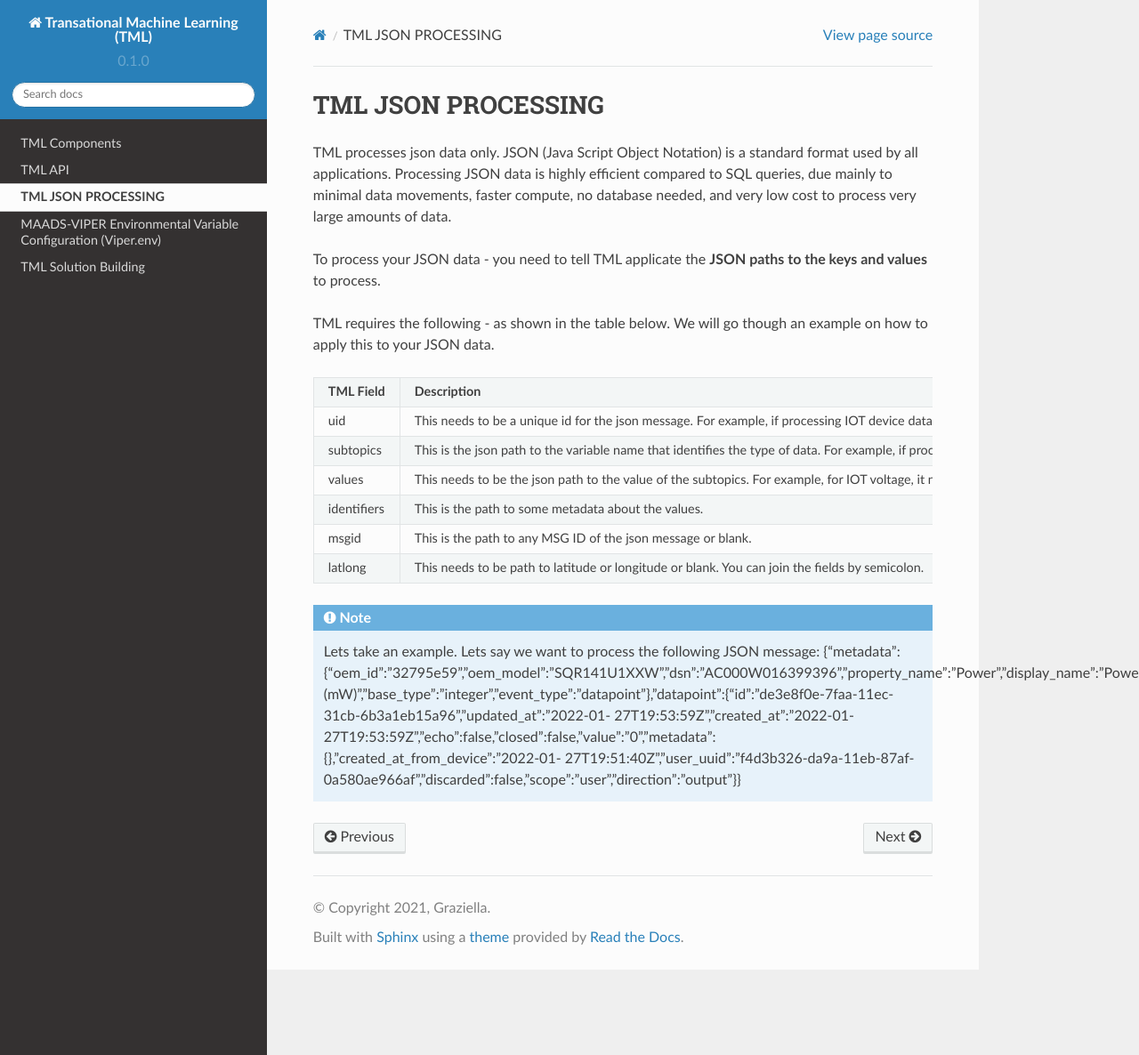
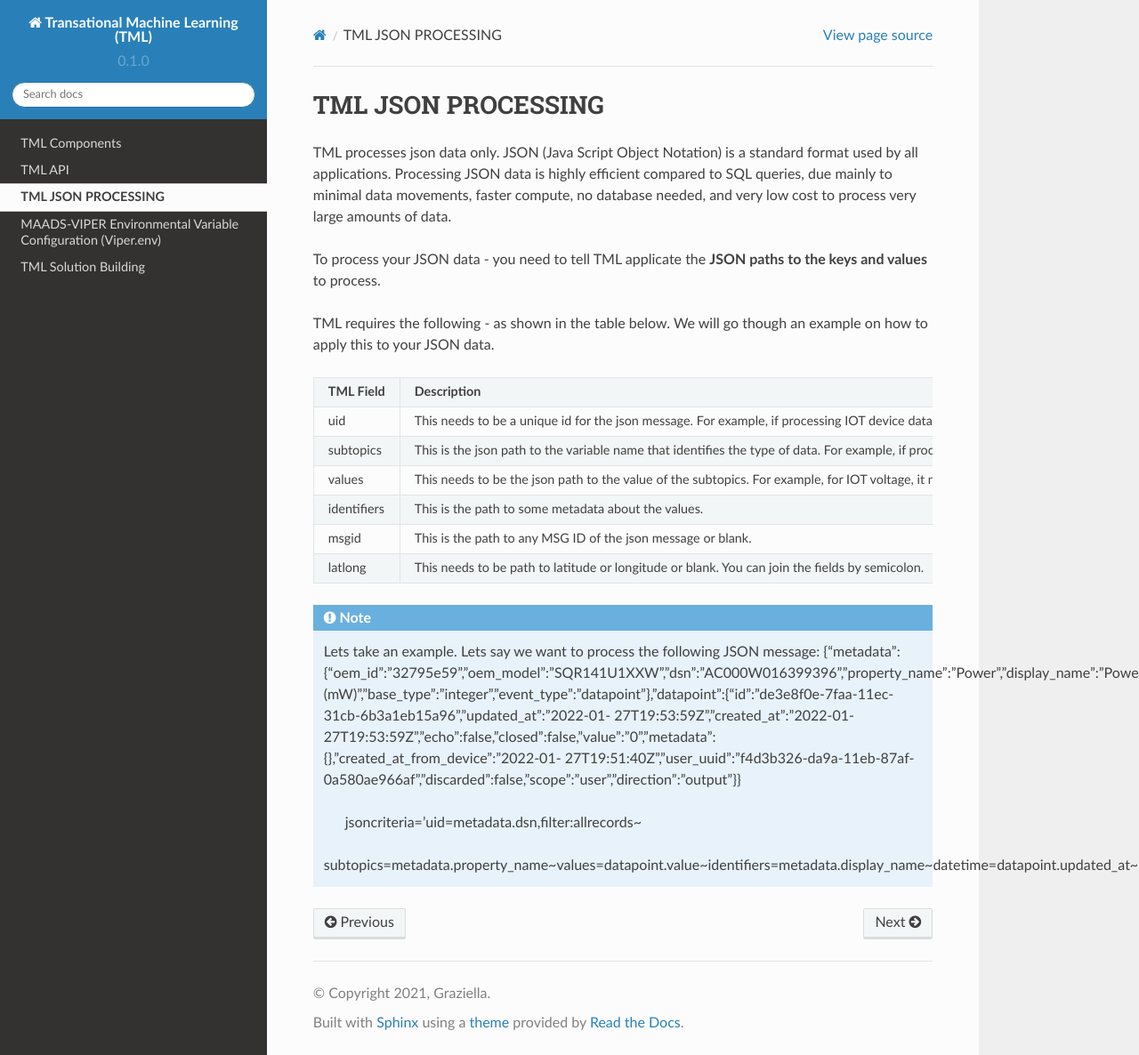
Before and after one commit to smaurice101/readthedocs, a Sphinx documentation site: the page built from docs/source/jsonprocessing.rst, in a window 1280 px wide and 1186 px high. Shown: the whole window at 89% size. Built offline with Sphinx 7.4.7 and the Read the Docs theme 2.0.0, drawn with Linux system fonts in a browser that asks for light colours.

Commit message:
Update jsonprocessing.rst

```diff
--- a/docs/source/jsonprocessing.rst
+++ b/docs/source/jsonprocessing.rst
@@ -30,3 +30,11 @@ TML requires the following - as shown in the table below. We will go though an e
    (mW)","base_type":"integer","event_type":"datapoint"},"datapoint":{"id":"de3e8f0e-7faa-11ec-31cb-6b3a1eb15a96","updated_at":"2022-01-
    27T19:53:59Z","created_at":"2022-01-27T19:53:59Z","echo":false,"closed":false,"value":"0","metadata":{},"created_at_from_device":"2022-01-
    27T19:51:40Z","user_uuid":"f4d3b326-da9a-11eb-87af-0a580ae966af","discarded":false,"scope":"user","direction":"output"}}
+
+     jsoncriteria='uid=metadata.dsn,filter:allrecords~\
+   subtopics=metadata.property_name~\
+   values=datapoint.value~\
+   identifiers=metadata.display_name~\
+   datetime=datapoint.updated_at~\
+   msgid=datapoint.id~\
+   latlong=lat:long'
```
